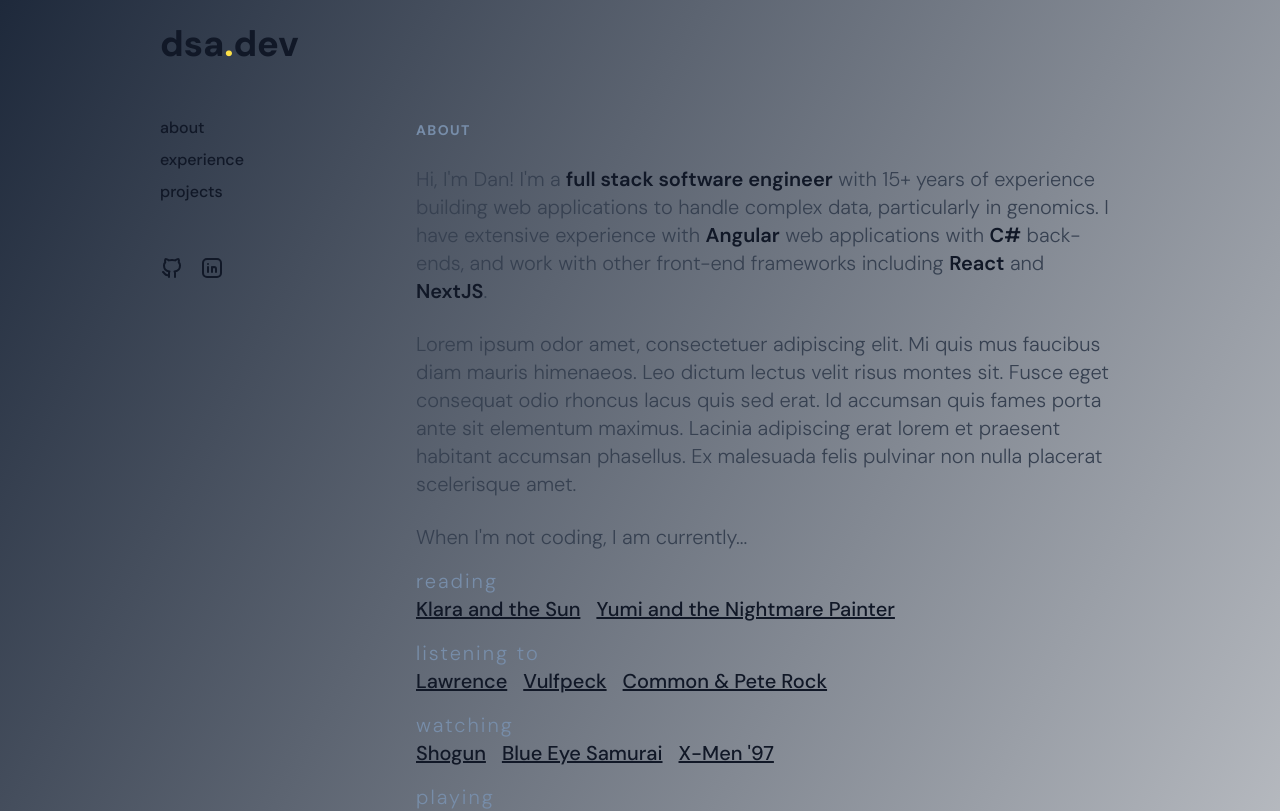
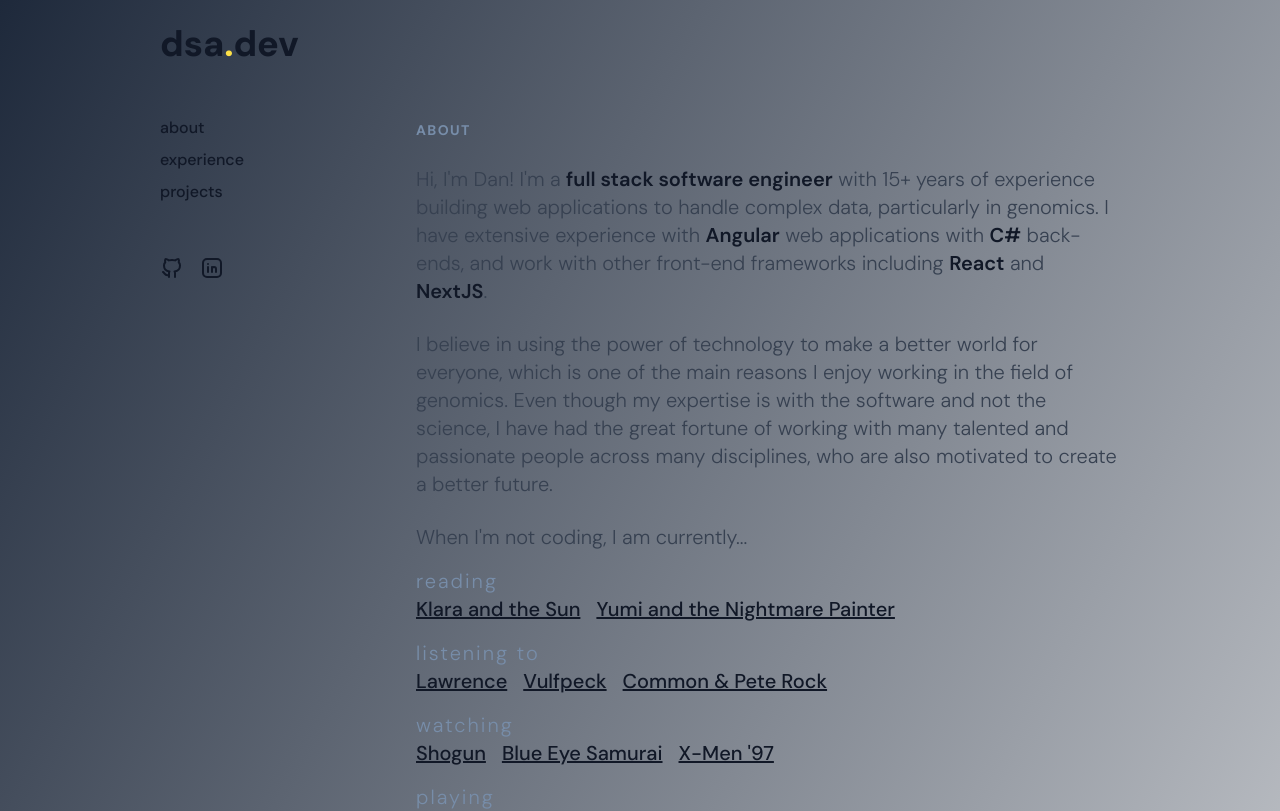
Before and after one commit to dsa821/personal-site, a Next.js app: page / in a window 1280 px wide. Shown: the top 811 px of the page. Built offline with nearby package versions, Linux system fonts and the light colour scheme.

Commit message:
update About blurb

```diff
--- a/app/(base)/page.tsx
+++ b/app/(base)/page.tsx
@@ -143,12 +143,7 @@
             </p>
 
             <p>
-              Lorem ipsum odor amet, consectetuer adipiscing elit. Mi quis mus
-              faucibus diam mauris himenaeos. Leo dictum lectus velit risus
-              montes sit. Fusce eget consequat odio rhoncus lacus quis sed erat.
-              Id accumsan quis fames porta ante sit elementum maximus. Lacinia
-              adipiscing erat lorem et praesent habitant accumsan phasellus. Ex
-              malesuada felis pulvinar non nulla placerat scelerisque amet.
+              I believe in using the power of technology to make a better world for everyone, which is one of the main reasons I enjoy working in the field of genomics. Even though my expertise is with the software and not the science, I have had the great fortune of working with many talented and passionate people across many disciplines, who are also motivated to create a better future.
             </p>
 
             <div className={styles.interests}>
```
